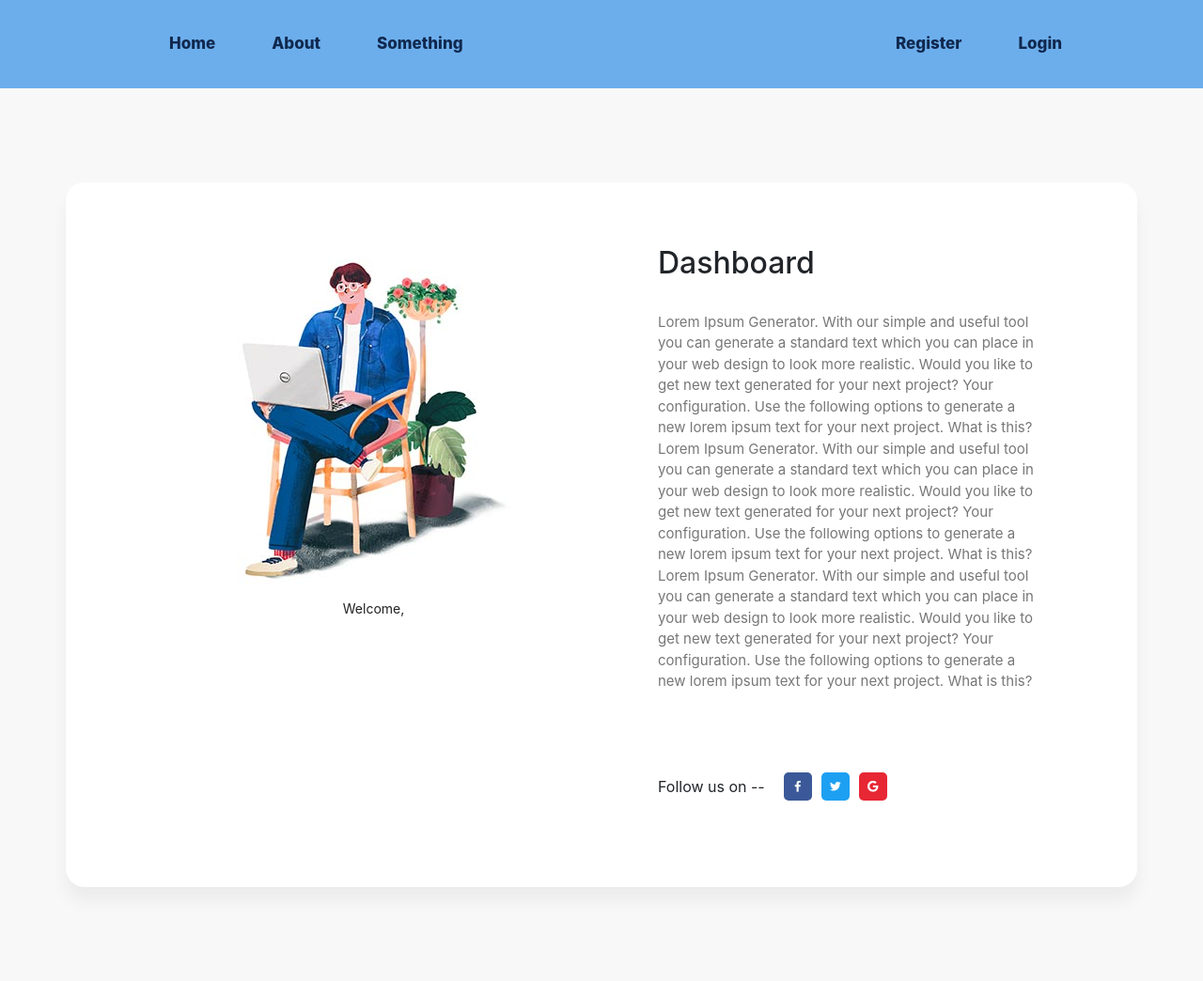
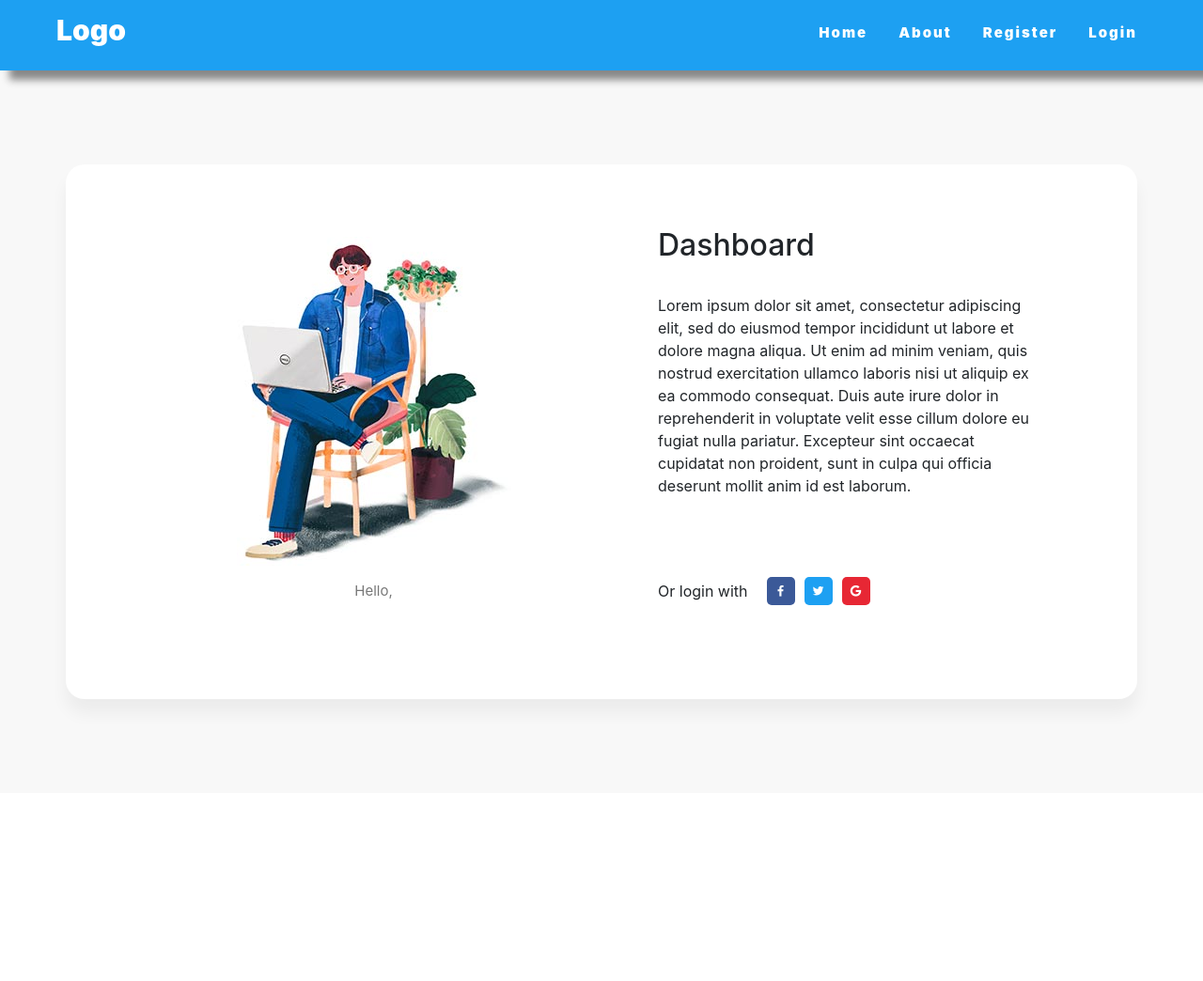
Before and after one commit to Shekhar088/Login-proj, a Django app: page /dashboard/ in a window 1280 px wide. Shown: the whole page at 94% size. After the commit the page ends 760 px from the top, so only its background shows below. Run offline with Django 3.2, Linux system fonts and the light colour scheme; some libraries are stand-ins or nearby versions.

Commit message:
Changes to navbar

```diff
--- a/Login/static/css/style.css
+++ b/Login/static/css/style.css
@@ -593,28 +593,51 @@
 /*# sourceMappingURL=style.css.map */
 
 /* Extra css*/
-
-.topnav{
-  overflow: hidden;
-  background-color:#6caeec;
-  padding:20px;
-  font-weight:800;
+*{
+  margin: 0;
+  box-sizing: border-box;
 }
 
-.topnav a{
-  float:left;
-  text-align: center;
-  padding: 14px 30px;
-  text-decoration: none;
-  font-size: 17px;
+nav{
+  background:#1da0f2;
+  color:white;
+  position:sticky;
+  top:0;
+  overflow:hidden;
+  justify-content: center;
+  padding:0px 50px;
+  z-index: 1000;
+  box-shadow: 10px 10px 8px #888888;
+}
+nav a{
+    padding:10px;
+    text-decoration: none;
+    color:white;
 }
 
-.topnav-left a:first-child{
-  margin-left: 130px;
+nav a:hover{
+  text-decoration: none;
 }
 
-.topnav-right{
+.logo{
+  float:left;
+  font-weight:900;
+  font-size:30px;
+  margin-bottom:10px;
+}
+
+.menu{
   float:right;
-  margin-right: 100px;
+  font-size:15px;
+  font-weight:900;
+}
 
+.menu a{
+  color:white;
+  margin-bottom:30px;
+  text-decoration: none;
+  letter-spacing:2px;
 }
+.menu a:not(last-child){
+  margin-right:10px;
+}
--- a/templates/accounts/dashboard.html
+++ b/templates/accounts/dashboard.html
@@ -1,8 +1,9 @@
 {% extends 'base.html' %}
+{% load static %}
+
+{% block title%} Dashboard {% endblock%}
 
 {% block content %}
-{% load static %}
-
     <div class="main">
        <!-- Sign in  Form -->
         <section class="sign-in">
@@ -10,19 +11,16 @@
                 <div class="signin-content">
                     <div class="signin-image">
                         <figure><img src="{% static 'images/signin-image.jpg' %}" alt="sign up image"></figure>
-                     <a href="#" class="signup-image-link">Welcome, {{user.username}} </a>
+                        <p style="text-align: center;">Hello, {{ user.username}}</p>
                     </div>
 
                     <div class="signin-form">
                         {% include 'partials/_alerts.html' %}
                         <h2 class="form-title">Dashboard</h2>
-                     <p>
-                        Lorem Ipsum Generator. With our simple and useful tool you can generate a standard text which you can place in your web design to look more realistic. Would you like to get new text generated for your next project? Your configuration. Use the following options to generate a new lorem ipsum text for your next project. What is this?
-                        Lorem Ipsum Generator. With our simple and useful tool you can generate a standard text which you can place in your web design to look more realistic. Would you like to get new text generated for your next project? Your configuration. Use the following options to generate a new lorem ipsum text for your next project. What is this?
-                        Lorem Ipsum Generator. With our simple and useful tool you can generate a standard text which you can place in your web design to look more realistic. Would you like to get new text generated for your next project? Your configuration. Use the following options to generate a new lorem ipsum text for your next project. What is this?
-                     </p>
+                        Lorem ipsum dolor sit amet, consectetur adipiscing elit, sed do eiusmod tempor incididunt ut labore et dolore magna aliqua. Ut enim ad minim veniam, quis nostrud exercitation ullamco laboris nisi ut aliquip ex ea commodo consequat. Duis aute irure dolor in reprehenderit in voluptate velit esse cillum dolore eu fugiat nulla pariatur. Excepteur sint occaecat cupidatat non proident, sunt in culpa qui officia deserunt mollit anim id est laborum.
+
                         <div class="social-login">
-                         <span class="social-label">Follow us on  --</span>
+                            <span class="social-label">Or login with</span>
                             <ul class="socials">
                                 <li><a href="#"><i class="display-flex-center zmdi zmdi-facebook"></i></a></li>
                                 <li><a href="#"><i class="display-flex-center zmdi zmdi-twitter"></i></a></li>
@@ -35,4 +33,5 @@
         </section>
 
     </div>
+
 {% endblock %}
--- a/templates/accounts/login.html
+++ b/templates/accounts/login.html
@@ -1,5 +1,7 @@
 {% extends 'base.html' %}
 {% load static %}
+
+{% block title%} Login {% endblock%}
 
 {% block content %}
     <div class="main">
--- a/templates/accounts/register.html
+++ b/templates/accounts/register.html
@@ -1,5 +1,7 @@
 {% extends 'base.html' %}
 {% load static %}
+
+{% block title%} Register {% endblock%}
 
 {% block content %}
     <div class="main">
--- a/templates/base.html
+++ b/templates/base.html
@@ -6,13 +6,16 @@
     <meta charset="UTF-8">
     <meta name="viewport" content="width=device-width, initial-scale=1.0">
     <meta http-equiv="X-UA-Compatible" content="ie=edge">
-    <title>Sign Up Form by Colorlib</title>
+    <title>
+        {% block title%} Register {% endblock%}
+    </title>
 
     <!-- Font Icon -->
     <link rel="stylesheet" href="{% static 'fonts/material-icon/css/material-design-iconic-font.min.css' %}">
 
     <!-- Main css -->
     <link rel="stylesheet" href="{% static 'css/style.css' %}">
+    <link rel="stylesheet" href="{% static 'css/header-1.css' %}">
     <link rel="stylesheet" href="{% static 'css/bootstrap.css' %}">
 </head>
 <body>
--- a/templates/partials/_navbar.html
+++ b/templates/partials/_navbar.html
@@ -1,37 +1,38 @@
-<nav class="topnav">
-    <div class="topnav-left">
-        <a href="#" >Home</a>
-        <a href="#"  >About</a>
-        <a href="#"  >Something</a>
-    </div>
-    <div class="topnav-right">
+<nav>
+    <a href="#" class="logo"> Logo</a>
+  <br/>
+  <div class="menu">
+
+    <a href="#">Home</a>
+    <a href="#">About</a>
     {% if user.is_authenticated %}
         <a href="{% url 'dashboard' %}"
-            {% if 'dashboard' in request.path %}
-                style="color:white;"
-            {% else%}
-                style ="color:#10284e"
-            {% endif %}
-            > Welcome, {{ user.username }}</a>
+        {% if dashboard in request.path %}
+        style="text-decoration: underline solid white;";
+        {% else %}
+            style="color:white";
+        {%endif%}>Welcome {{user.username}}(Dashboard)</a>
+
         <a href="javascript:{document.getElementById('logout').submit()}">Logout</a>
-            <form action="{% url 'logout' %}" method ="POST" id ="logout">
+        <form action="{% url 'logout'%}" id ="logout" method="POST">
             {% csrf_token %}
             <input type="hidden">
+
         </form>
     {% else %}
-            <a href="{% url 'register' %}"
-            {% if '/' == request.path%}
+    <a href="{% url 'register'%}"
+    {% if '/' == request.path %}
+        style="text-decoration: underline solid white;";
+    {% else %}
         style="color:white;"
-            {% else%}
-                style ="color:#10284e"
-            {% endif %}
-            > Register</a>
+    {%endif%}>Register</a>
     <a href="{% url 'login' %}"
     {% if 'login' in request.path %}
+        style="text-decoration: underline solid white;";
+    {% else %}
         style="color:white;"
-            {% else%}S
-                style ="color:#10284e"
-            {% endif %}>Login</a>
+    {%endif%}>Login</a>
+    {% endif %}
+
   </div>
-    {% endif %}
 </nav>
```
Also changed, not shown: Login/static/css/header-1.css (added, +63 -0 lines). Lines whose indentation alone changed are shown as unchanged.
